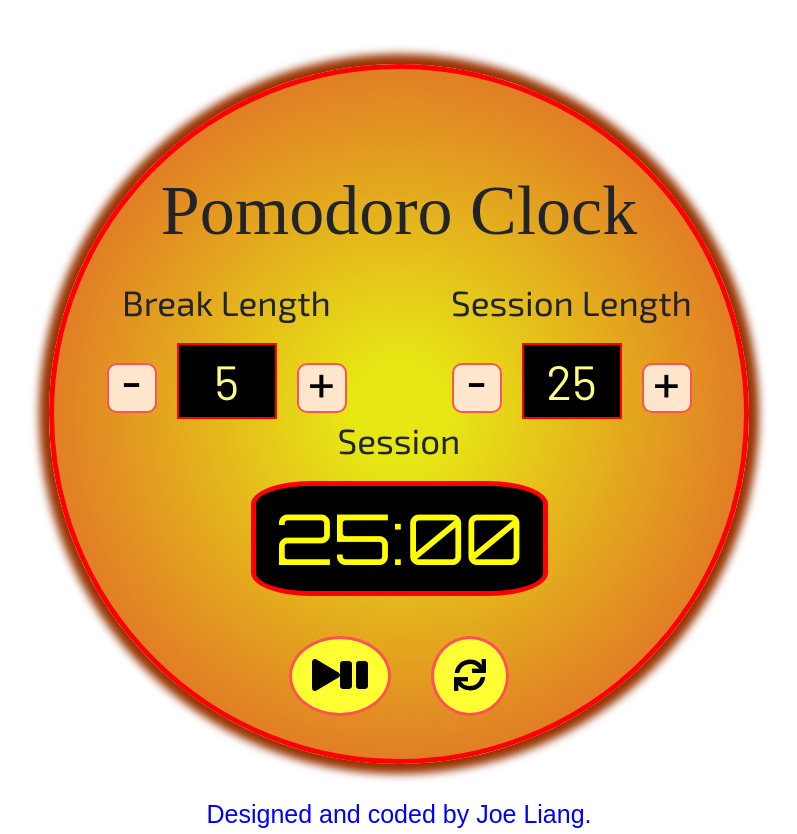
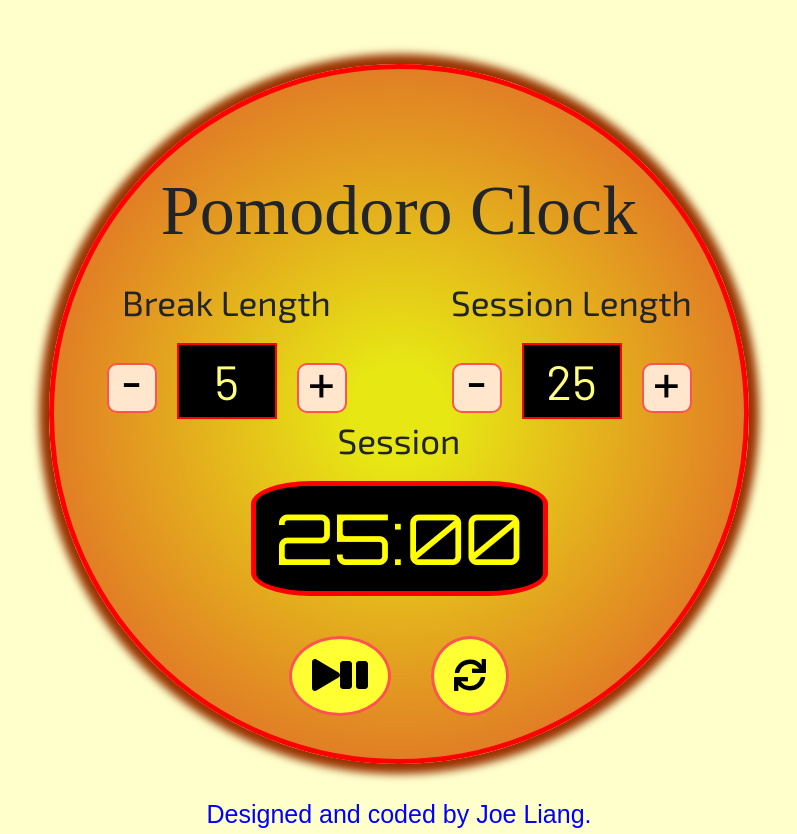
Before and after one commit to 1000mileworld/Pomodoro-Clock, a React (Create React App) app: page / in a window 1280 px wide. Shown: the whole page, without its empty margins (241-1038 px from the left). Built offline with nearby package versions, Linux system fonts and the light colour scheme; a web font is replaced by a local one.

Commit message:
changed bg color

```diff
--- a/src/App.js
+++ b/src/App.js
@@ -5,6 +5,9 @@ import { FontAwesomeIcon } from '@fortawesome/react-fontawesome';
 import { faPlay, faPause, faSync } from '@fortawesome/free-solid-svg-icons';
 
 import 'bootstrap/dist/css/bootstrap.min.css';
+
+//css
+document.body.style.backgroundColor = "hsl(60, 100%, 90%)";
 
 let countdown;
 
--- a/src/App.scss
+++ b/src/App.scss
@@ -1,8 +1,3 @@
-body{
-    text-align: center;
-    background: hsl(60, 100%, 90%);
-  }
-
   #footer{
     font-size: 25px;
     color: blue;
```
